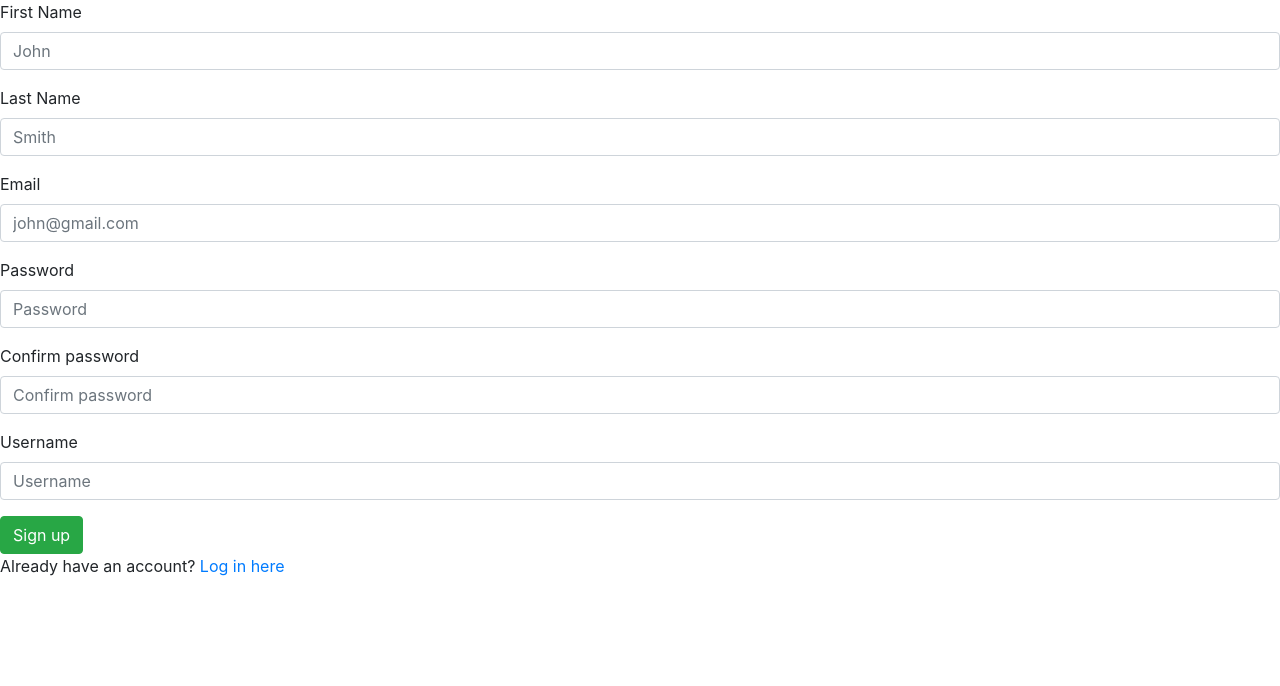
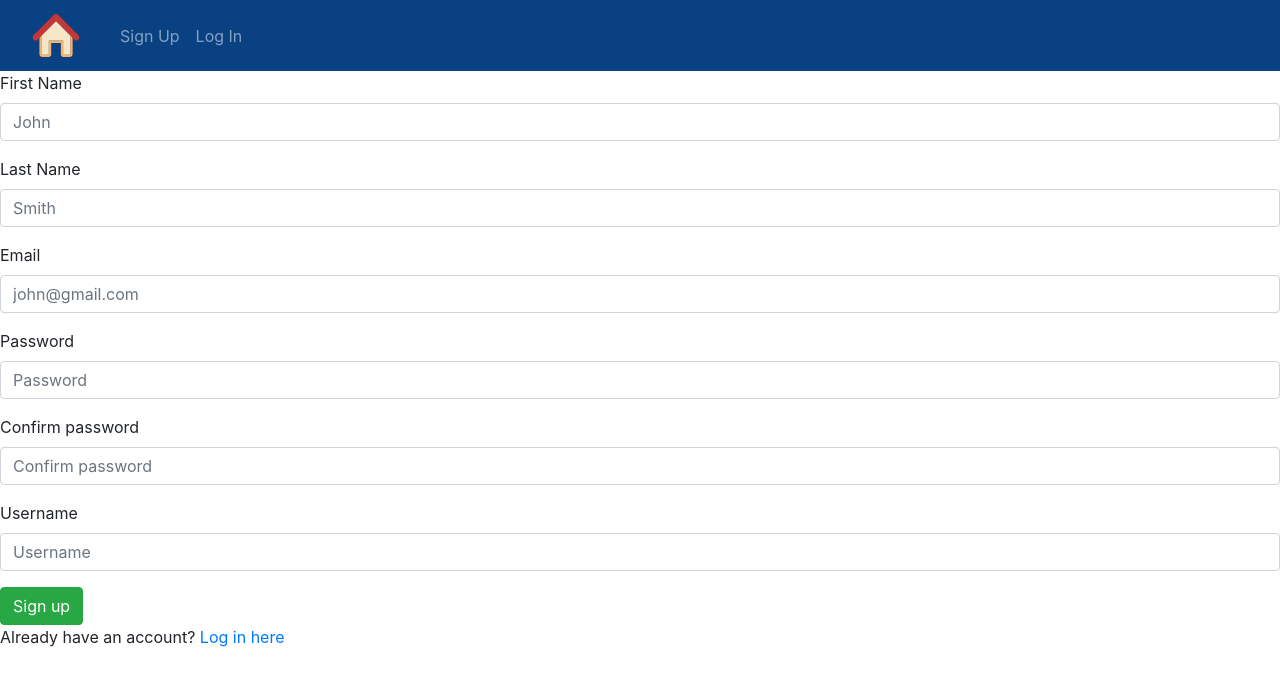
Before and after one commit to arrikenw/IT-Project, a React (Create React App) app in the folder client/: page /signup in a window 1280 px wide. Shown: the top 686 px of the page. Built offline with nearby package versions, Linux system fonts and the light colour scheme; no server answers; the HTML template or start-up script is replaced by a standard one.

Commit message:
created rudimentary header components, still need to integrate login status

```diff
--- a/client/src/App.js
+++ b/client/src/App.js
@@ -5,6 +5,7 @@ import { BrowserRouter as Router, Route, Link} from "react-router-dom";
 import Login from "./components/Login/Login";
 import Signup from "./components/Signup/Signup";
 import Upload from "./components/Upload/Upload";
+import Header from "./components/Header/Header";
 
 class App extends React.Component {
     constructor (props){
@@ -47,8 +48,11 @@ class App extends React.Component {
     render() {
          return (
 
-            <div>
+            <div >
+
             <Router>
+            <Header></Header>
+
                 <Route path = "/login">
                     <Login setToken = {this.setToken} setUser = {this.setUser}></Login>
                 </Route>
--- /dev/null
+++ b/client/src/components/Header/Header.js
@@ -0,0 +1,18 @@
+import React, { Component } from 'react';
+import HeaderLoggedIn from "./HeaderLoggedIn";
+import HeaderLoggedOut from "./HeaderLoggedOut";
+
+//base header component, will display header based on user's login state
+class Header extends Component {
+     render() {
+
+        if (this.props.user){
+            return <HeaderLoggedIn></HeaderLoggedIn>
+        }else{
+            return <HeaderLoggedOut></HeaderLoggedOut>
+        }
+
+     }
+ }
+
+ export default Header;
--- /dev/null
+++ b/client/src/components/Header/HeaderLoggedIn.js
@@ -0,0 +1,11 @@
+ import React, { Component } from 'react'
+
+ export default class HeaderLoggedIn extends Component {
+     render() {
+         return (
+             <div>
+                 Logged in header
+             </div>
+         )
+     }
+ }
--- /dev/null
+++ b/client/src/components/Header/HeaderLoggedOut.js
@@ -0,0 +1,43 @@
+import React, { Component } from 'react';
+import {Navbar, Nav} from 'react-bootstrap';
+
+export default class HeaderLoggedOut extends Component {
+    render() {
+        return (
+
+
+            <Navbar collapseOnSelect expand = "md" variant="dark"style={{backgroundColor: "#094183"}}>
+                <Navbar.Brand href="/" style={{padding: "0px"}}>
+                    <img
+                        //change this to our logo in future
+                        src={require("../../assets/home_icon.svg") }
+                        width="80"
+                        height="55"
+                        style={{padding: "0px", marginBottom: "0px"}}
+                        alt="e-folio logo"/>
+                </Navbar.Brand>
+
+
+                <Navbar.Collapse id="responsive-navbar-nav">
+
+                    <Nav className="mr-auto">
+                        <Nav.Link href="/signup">Sign Up</Nav.Link>
+                        <Nav.Link href="/login">Log In</Nav.Link>
+                    </Nav>
+
+                </Navbar.Collapse>
+
+
+
+
+
+            </Navbar>
+
+
+
+
+
+
+        )
+    }
+}
```
Also changed, not shown: client/src/assets/home_icon.svg (added).
